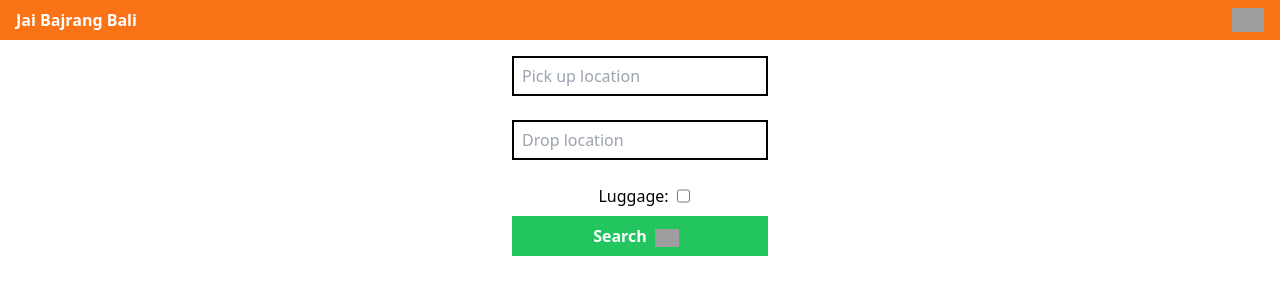
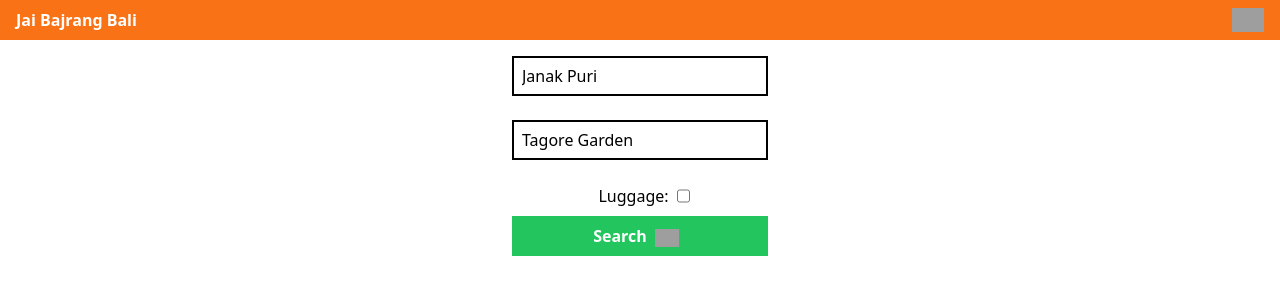
Before and after one commit to Yuvraj883/Fair_Fare, a React (Create React App) app: page / in a window 1280 px wide. Shown: the top 300 px of the page. Built offline with nearby package versions, Linux system fonts and the light colour scheme; grey boxes are pictures that could not be loaded.

Commit message:
Added Data Matrix API.

```diff
--- a/package.json
+++ b/package.json
@@ -6,6 +6,7 @@
     "@testing-library/jest-dom": "^5.16.5",
     "@testing-library/react": "^13.4.0",
     "@testing-library/user-event": "^13.5.0",
+    "axios": "^1.2.1",
     "react": "^18.2.0",
     "react-dom": "^18.2.0",
     "react-scripts": "5.0.1",
--- a/src/components/Form.jsx
+++ b/src/components/Form.jsx
@@ -1,14 +1,54 @@
+import { useEffect } from "react";
+import { useState } from "react";
+import axios from 'axios';
 function Form() {
+    const [from, setFrom] = useState("Janak Puri");
+    const [to, setTo] = useState("Tagore Garden");
+    const [price, setPrice] = useState(25)
+    const key = 'JuNkCXmB4VXmxBy3rsUkrspPpnYYj';
+    const url = `https://api.distancematrix.ai/maps/api/distancematrix/json?origins=${from}&destinations=${to}&departure_time=now&key=JuNkCXmB4VXmxBy3rsUkrspPpnYYj`;
+
+   function updateFrom(e){
+       let newFrom = e.target.value;
+       setFrom(newFrom);
+    }
+
+   function updateTo(e){
+        let newTo = e.target.value;
+        setTo(newTo);
+    }
+
+    function onSubmit(e){
+        e.preventDefault();
+        axios.get(url).then((res)=>{
+            let d = res?.data?.rows[0]?.elements[0]?.distance.text;
+            d = d.split(" ");
+            d = d[0];
+            calculatePrice(d);
+        })
+    }
+
+    function calculatePrice(d){
+        console.log(d);
+        if(d<2){
+
+        }
+    }
+
+
+
   return (
     <>
       <form>
         <div className="w-full items-center flex flex-col justify-center my-4">
           <input
+            value = {from} onChange={updateFrom}
             className="block border-2 border-black h-10 w-64 p-2"
             placeholder="Pick up location"
           />
           <br />
           <input
+            value ={to} onChange={updateTo}
             className="border-2 border-black h-10 w-64 p-2"
             placeholder="Drop location"
           />
@@ -18,7 +58,8 @@ function Form() {
             <input type="checkbox" />
           </div>
           <button
-            className="bg-green-500 px-4 py-2 text-white font-bold w-64 my-2"
+          onClick={onSubmit}
+            className="bg-green-500 cursor-pointer px-4 py-2 text-white font-bold w-64 my-2"
             type="submit"
           >
             Search
@@ -27,6 +68,7 @@ function Form() {
           </button>
         </div>
       </form>
+
     </>
   );
 }
```
Also changed, not shown: 1 other file (tests, documents, lock files or other folders).
